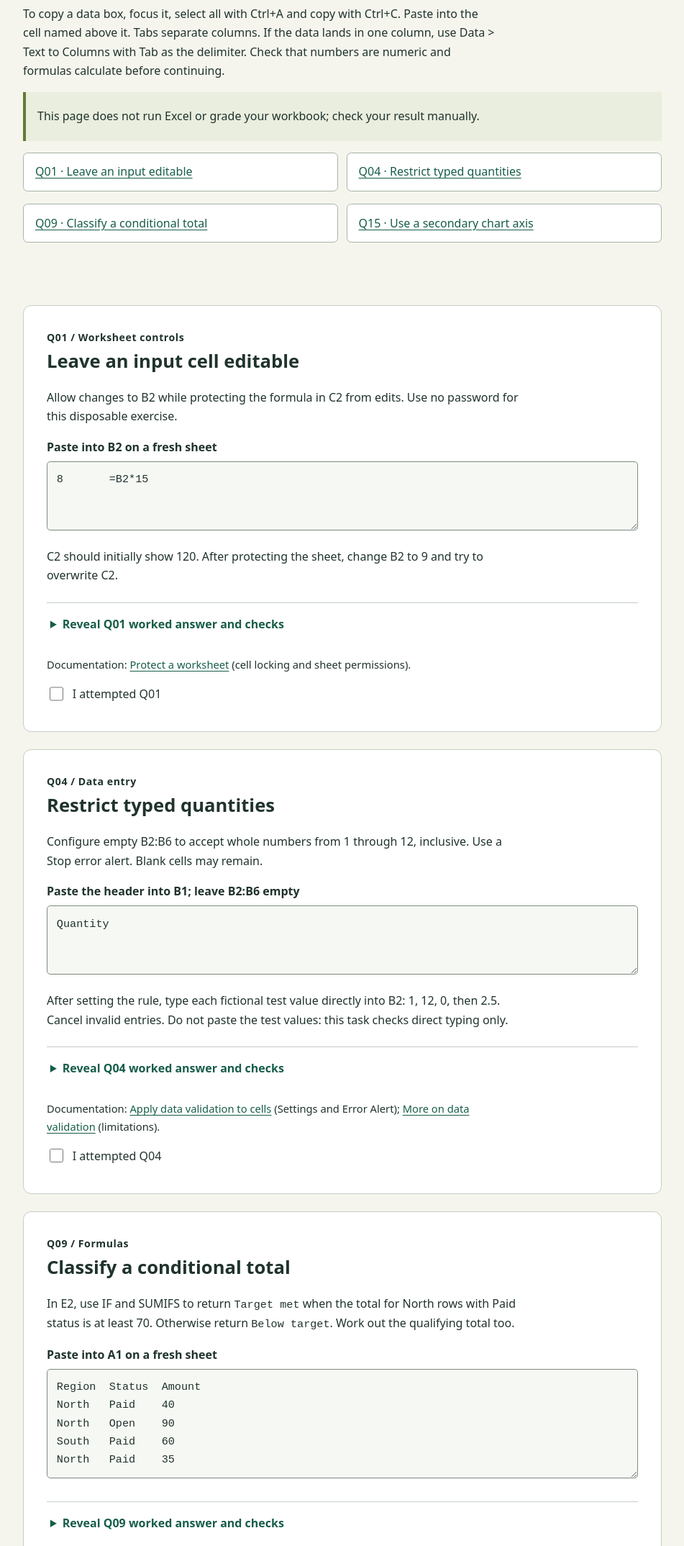
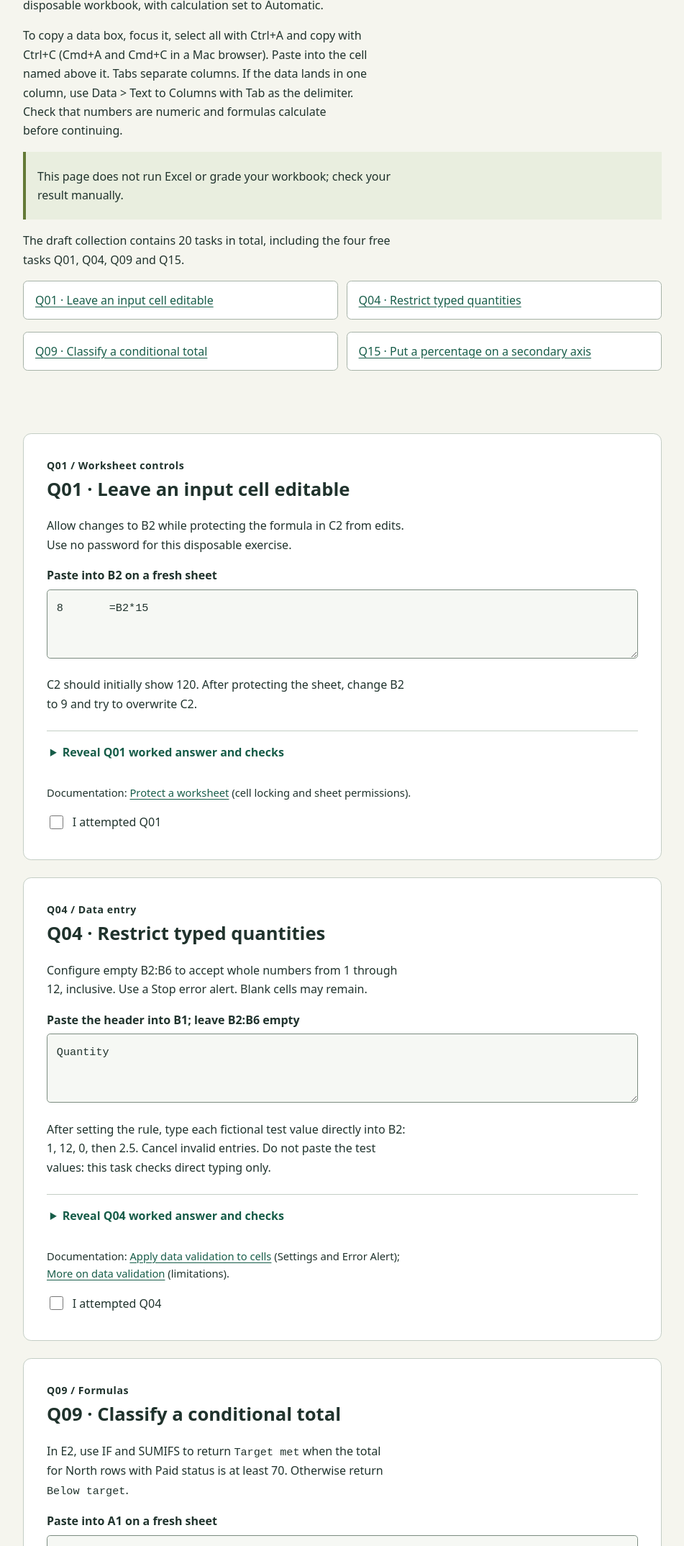
Before and after one commit to pinestable/pinestable.github.io, a plain HTML site: page learning-apps/practice/index.html in a window 1280 px wide. Shown: the part 594-2742 px from the top of the page at 72% size, without its empty margins (164-1115 px from the left). Drawn offline with Linux system fonts and the light colour scheme.

Commit message:
Fix practice formula scrolling and task navigation

```diff
--- a/learning-apps/practice/index.html
+++ b/learning-apps/practice/index.html
@@ -21,7 +21,7 @@ header { padding-top: 3rem; }
 h1 { font-size: clamp(2.1rem, 6vw, 3.8rem); line-height: 1.13; max-width: 15ch; margin: 1rem 0; }
 h2 { font-size: 1.6rem; line-height: 1.3; }
 h3 { font-size: 1.1rem; margin-top: 1.5rem; }
-p { max-width: 72ch; }
+p, article li { max-width: 32rem; text-wrap: pretty; }
 .intro { font-size: 1.15rem; }
 .notice { border-left: 4px solid #647a37; padding: .3rem 1rem; background: #e9eedf; }
 nav ul { display: grid; grid-template-columns: repeat(2, minmax(0, 1fr)); gap: .7rem; padding: 0; list-style: none; }
@@ -31,7 +31,7 @@ article h2 { margin-top: .3rem; }
 label { display: block; font-weight: 600; margin-bottom: .4rem; }
 textarea { width: 100%; min-height: 6rem; resize: vertical; padding: .8rem; font: .95rem/1.65 ui-monospace, monospace; color: #20332d; background: #f6f8f4; border: 1px solid #7b8c80; border-radius: .3rem; white-space: pre; }
 code { font: .95em/1.6 ui-monospace, monospace; overflow-wrap: anywhere; }
-.formula { display: block; padding: 1rem; background: #f6f8f4; }
+.formula { display: block; max-width: 100%; padding: 1rem; background: #f6f8f4; white-space: pre; overflow-x: auto; overflow-wrap: normal; }
 details { margin-top: 1.5rem; border-top: 1px solid #c4cec5; }
 summary { padding: 1rem .3rem; cursor: pointer; font-weight: 650; color: #175d49; }
 li { margin-bottom: .4rem; }
@@ -52,20 +52,21 @@ footer { border-top: 1px solid #c4cec5; font-size: .92rem; }
 <section aria-labelledby="setup-heading">
 <h2 id="setup-heading">Before you start</h2>
 <p>You need an existing licensed installation of Excel for Microsoft 365 desktop on Windows. Use English function names, comma formula separators and a decimal point. Start each task on a fresh sheet in a disposable workbook, with calculation set to Automatic.</p>
-<p>To copy a data box, focus it, select all with Ctrl+A and copy with Ctrl+C. Paste into the cell named above it. Tabs separate columns. If the data lands in one column, use Data &gt; Text to Columns with Tab as the delimiter. Check that numbers are numeric and formulas calculate before continuing.</p>
+<p>To copy a data box, focus it, select all with Ctrl+A and copy with Ctrl+C (Cmd+A and Cmd+C in a Mac browser). Paste into the cell named above it. Tabs separate columns. If the data lands in one column, use Data &gt; Text to Columns with Tab as the delimiter. Check that numbers are numeric and formulas calculate before continuing.</p>
 <div class="notice"><p>This page does not run Excel or grade your workbook; check your result manually.</p></div>
 </section>
+<p>The draft collection contains 20 tasks in total, including the four free tasks Q01, Q04, Q09 and Q15.</p>
 <nav aria-label="Choose a practice task"><ul>
-<li><a href="#q01">Q01 · Leave an input editable</a></li>
+<li><a href="#q01">Q01 · Leave an input cell editable</a></li>
 <li><a href="#q04">Q04 · Restrict typed quantities</a></li>
 <li><a href="#q09">Q09 · Classify a conditional total</a></li>
-<li><a href="#q15">Q15 · Use a secondary chart axis</a></li>
+<li><a href="#q15">Q15 · Put a percentage on a secondary axis</a></li>
 </ul></nav>
 </header>
 <main id="tasks" tabindex="-1">
 <article id="q01" aria-labelledby="q01-heading">
 <div class="eyebrow">Q01 / Worksheet controls</div>
-<h2 id="q01-heading">Leave an input cell editable</h2>
+<h2 id="q01-heading">Q01 · Leave an input cell editable</h2>
 <p>Allow changes to B2 while protecting the formula in C2 from edits. Use no password for this disposable exercise.</p>
 <label for="q01-data">Paste into B2 on a fresh sheet</label>
 <textarea id="q01-data" rows="2" readonly spellcheck="false">8	=B2*15</textarea>
@@ -84,7 +85,7 @@ footer { border-top: 1px solid #c4cec5; font-size: .92rem; }
 </article>
 <article id="q04" aria-labelledby="q04-heading">
 <div class="eyebrow">Q04 / Data entry</div>
-<h2 id="q04-heading">Restrict typed quantities</h2>
+<h2 id="q04-heading">Q04 · Restrict typed quantities</h2>
 <p>Configure empty B2:B6 to accept whole numbers from 1 through 12, inclusive. Use a Stop error alert. Blank cells may remain.</p>
 <label for="q04-data">Paste the header into B1; leave B2:B6 empty</label>
 <textarea id="q04-data" rows="2" readonly spellcheck="false">Quantity</textarea>
@@ -104,8 +105,8 @@ footer { border-top: 1px solid #c4cec5; font-size: .92rem; }
 </article>
 <article id="q09" aria-labelledby="q09-heading">
 <div class="eyebrow">Q09 / Formulas</div>
-<h2 id="q09-heading">Classify a conditional total</h2>
-<p>In E2, use IF and SUMIFS to return <code>Target met</code> when the total for North rows with Paid status is at least 70. Otherwise return <code>Below target</code>. Work out the qualifying total too.</p>
+<h2 id="q09-heading">Q09 · Classify a conditional total</h2>
+<p>In E2, use IF and SUMIFS to return <code>Target met</code> when the total for North rows with Paid status is at least 70. Otherwise return <code>Below target</code>.</p>
 <label for="q09-data">Paste into A1 on a fresh sheet</label>
 <textarea id="q09-data" rows="5" readonly spellcheck="false">Region	Status	Amount
 North	Paid	40
@@ -113,8 +114,8 @@ North	Open	90
 South	Paid	60
 North	Paid	35</textarea>
 <details><summary>Reveal Q09 worked answer and checks</summary>
-<p>Enter this formula in E2:</p>
-<code class="formula">=IF(SUMIFS(C2:C5,A2:A5,"North",B2:B5,"Paid")&gt;=70,"Target met","Below target")</code>
+<p id="q09-formula-label">Enter this formula in E2. Focus the formula box and use the arrow keys to scroll horizontally.</p>
+<code class="formula" tabindex="0" role="region" aria-labelledby="q09-formula-label">=IF(SUMIFS(C2:C5,A2:A5,"North",B2:B5,"Paid")&gt;=70,"Target met","Below target")</code>
 <p>The qualifying rows contain 40 and 35. Their total is 75, so E2 should show <code>Target met</code>. SUMIFS requires both conditions to match; it excludes North/Open and South/Paid.</p>
 <p>For another check, change C5 from 35 to 25. The total becomes 65 and E2 should show <code>Below target</code>. Set C5 to 30 to check the boundary: 70 should show <code>Target met</code>. Restore C5 to 35 afterward.</p>
 </details>
@@ -123,7 +124,7 @@ North	Paid	35</textarea>
 </article>
 <article id="q15" aria-labelledby="q15-heading">
 <div class="eyebrow">Q15 / Charts</div>
-<h2 id="q15-heading">Put a percentage on a secondary axis</h2>
+<h2 id="q15-heading">Q15 · Put a percentage on a secondary axis</h2>
 <p>Create a combo chart with Revenue as clustered columns on the primary axis and Margin as a line on the secondary axis. Format the secondary vertical axis as percentages. Title the primary vertical axis Revenue and the secondary vertical axis Margin.</p>
 <label for="q15-data">Paste into A1 on a fresh sheet</label>
 <textarea id="q15-data" rows="4" readonly spellcheck="false">Month	Revenue	Margin
```
Also changed, not shown: 1 other file.
